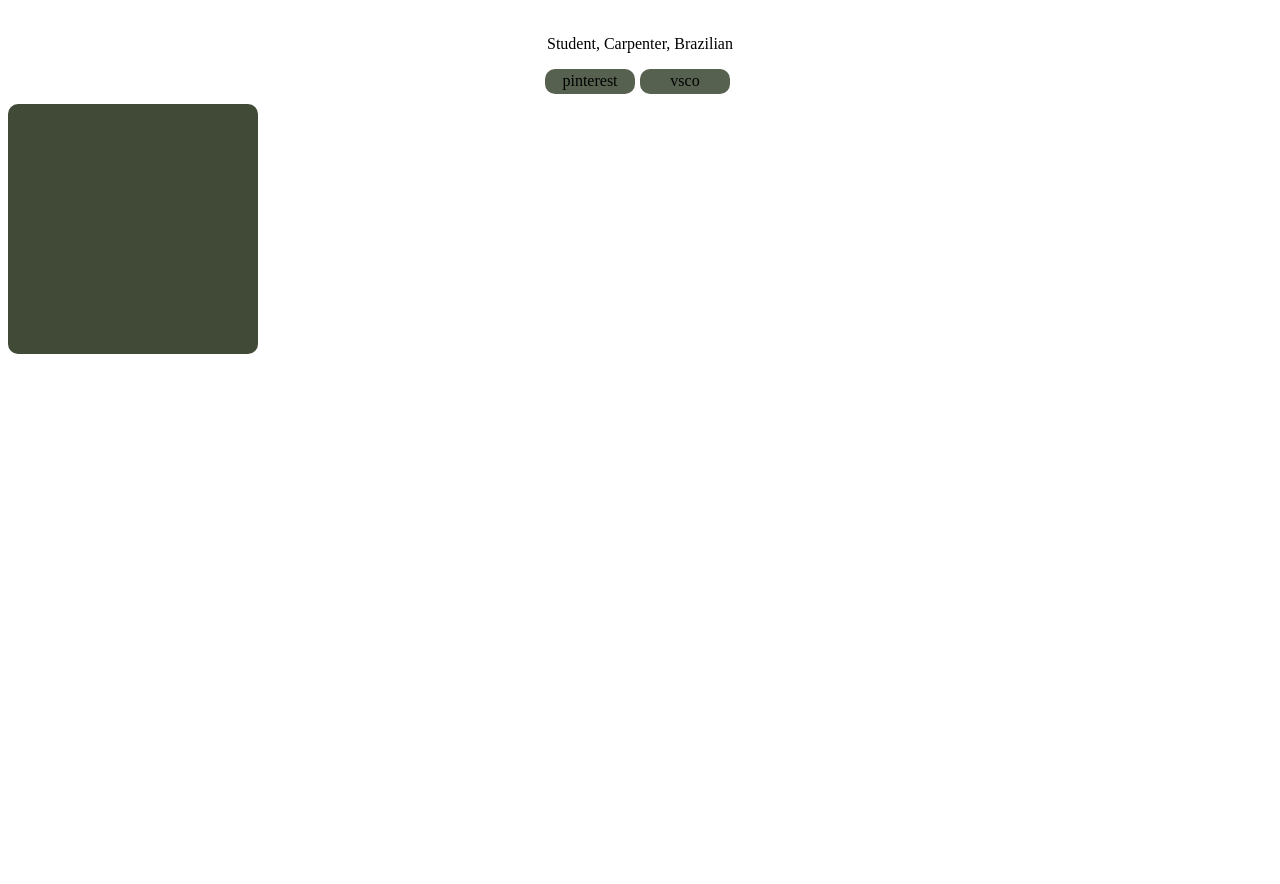
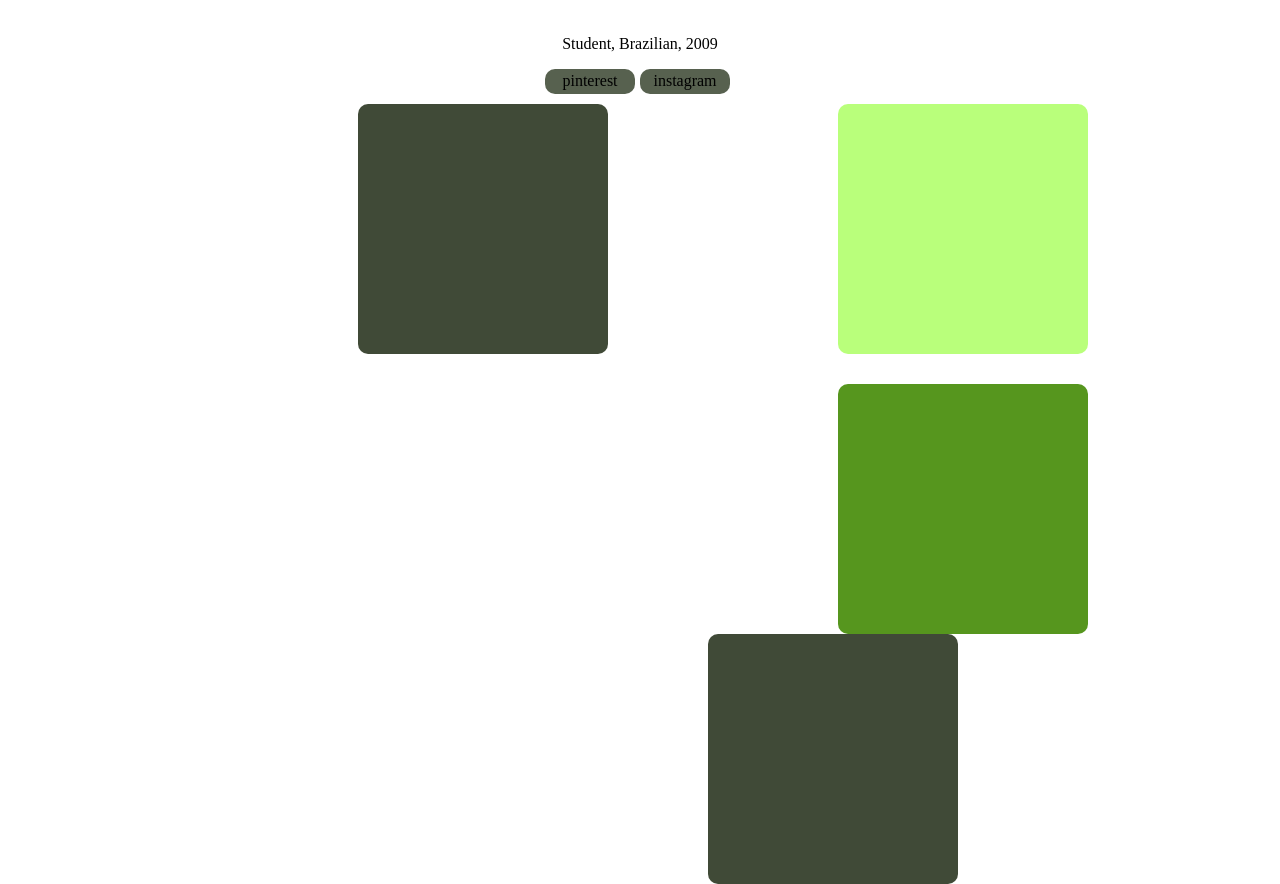
Before and after one commit to robertahadassa3/riane, a plain HTML site: page index.caixa.html in a window 1280 px wide. Shown: the part 229-1113 px from the top of the page. Before the commit the page ends 800 px from the top, so only its background shows below. Drawn offline with Linux system fonts and the light colour scheme.

Commit message:
Add files via upload

```diff
--- a/index.caixa.html
+++ b/index.caixa.html
@@ -20,6 +20,7 @@
         height: 250px;
         background: #404A37;
         border-radius: 10px;
+        margin-left: 350px;
 
         }
         .Circle{
@@ -55,7 +56,28 @@
         text-decoration: none;
         color: black;
         }
-
+        .box1{
+        width: 250px;
+        height: 250px;
+        background: #b9ff7b;
+        border-radius: 10px;
+        margin-left: 480px;
+        }
+        .box2{
+        width: 250px;
+        height: 250px;
+        background: #56961e;
+        border-radius: 10px;
+        margin-left: 480px;
+        margin-top: 30px;
+        }
+        #BoxColun1{
+        width: 250px;
+        height: 250px;
+        background: #404A37;
+        border-radius: 10px;
+        margin-left: 350px;
+        }
     </style>
 </head>
 <body>
@@ -64,22 +86,30 @@
         <div class="Circle"></div>
         <div class="Alinhar">
             <h1>Roberta Martins</h1>
-            <p>Student, Carpenter, Brazilian</p>
+            <p>Student, Brazilian, 2009</p>
         </div>
         <div class="container">
         <div class="btn-style">
             <a href="https://br.pinterest.com/" class="link">pinterest</a>
         </div>
         <div class="btn-style">
-            <a href="https://vsco.co/nevesriri/gallery" class="link">vsco</a>
+            <a href="https://www.instagram.com/hadassa.robertaa/?next=%2F" class="link">instagram</a>
         </div>
         </div>
         <div></div>
     </div>
     <div id="BottomBox">
+    <div>
+        <div class="box1"></div>
+        <div class="box2"></div>
+    </div>
+    <div id="BoxColun1">
         <div></div>
         <div></div>
+    </div>
+    <div>
         <div></div>
+    </div>
     </div>
 
 </body>
```
